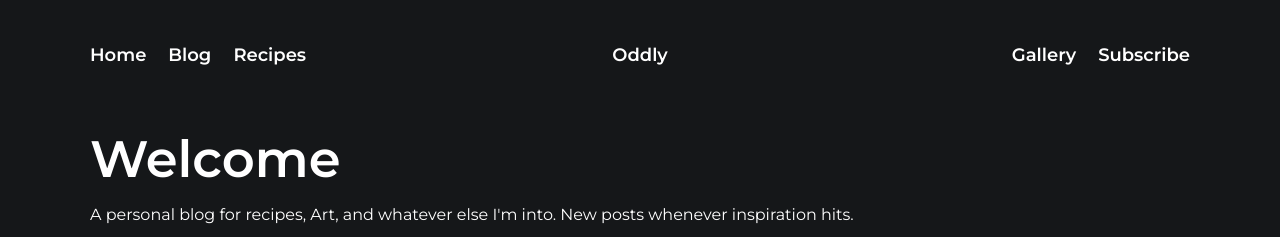
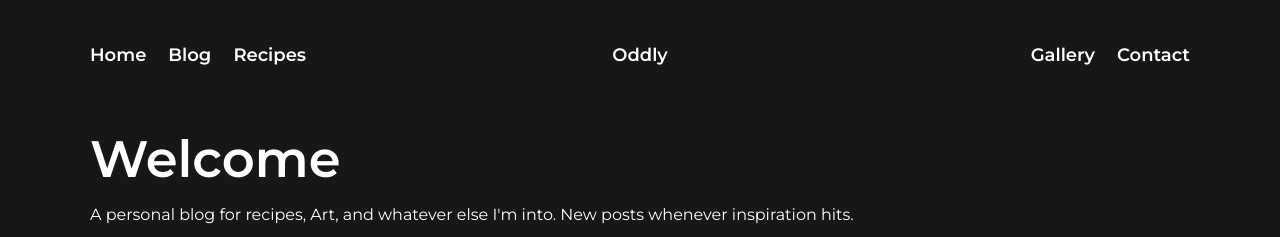
Before and after one commit to Oddly-Augmented/oddly-augmented.github.io, a Jekyll site: the page built from index.html, in a window 1280 px wide. Shown: the top 237 px of the page. Built offline with Jekyll 4.4.1, drawn with Linux system fonts in a browser that asks for light colours.

Commit message:
Change subscribe to contact

```diff
--- a/_layouts/default.html
+++ b/_layouts/default.html
@@ -24,7 +24,7 @@
         <div class="nav-box nav-right">
           <ul class="nav nav-right-links">
             <li><a href="/gallery/">Gallery</a></li>
-            <li><a href="/subscribe/">Subscribe</a></li>
+            <li><a href="/contact/">Contact </a></li>
           </ul>
         </div>
       </nav>
```
